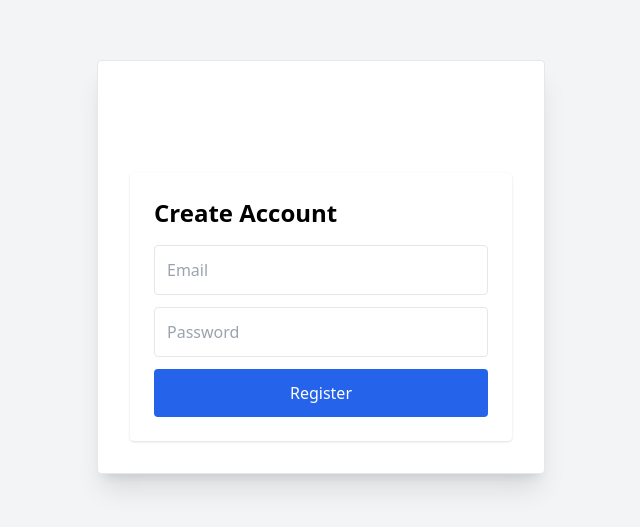
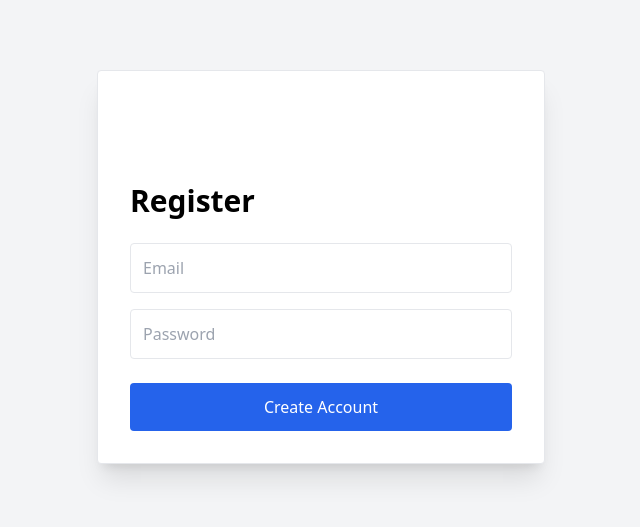
Before and after one commit to brettkues/cardealer-ai, a Next.js app: page /register in a window 1280 px wide. Shown: the part 133-660 px from the top of the page, without its empty margins (319-959 px from the left). Built offline with nearby package versions, Linux system fonts and the light colour scheme.

Commit message:
Update page.js

```diff
--- a/app/(auth)/register/page.js
+++ b/app/(auth)/register/page.js
@@ -7,50 +7,48 @@ import { createUserWithEmailAndPassword } from "firebase/auth";
 export default function RegisterPage() {
   const [email, setEmail] = useState("");
   const [password, setPassword] = useState("");
-  const [error, setError] = useState("");
-  const [message, setMessage] = useState("");
+  const [status, setStatus] = useState("");
 
-  async function registerUser() {
-    setError("");
-    setMessage("");
+  const register = async () => {
+    try {
+      setStatus("Creating account...");
 
-    try {
       await createUserWithEmailAndPassword(auth, email, password);
-      setMessage("Account created successfully. You may log in.");
+
+      setStatus("Account created. You can now log in.");
     } catch (err) {
-      setError(err.message);
+      setStatus(err.message);
     }
-  }
+  };
 
   return (
-    <div className="max-w-md mx-auto mt-20 p-6 bg-white shadow rounded">
-      <h1 className="text-2xl font-semibold mb-4">Create Account</h1>
+    <div className="max-w-md mx-auto pt-20">
+      <h1 className="text-3xl font-semibold mb-6">Register</h1>
 
       <input
         type="email"
-        className="w-full p-3 border rounded mb-3"
         placeholder="Email"
+        className="block w-full p-3 border rounded mb-4"
         value={email}
         onChange={(e) => setEmail(e.target.value)}
       />
 
       <input
         type="password"
-        className="w-full p-3 border rounded mb-3"
         placeholder="Password"
+        className="block w-full p-3 border rounded mb-6"
         value={password}
         onChange={(e) => setPassword(e.target.value)}
       />
 
       <button
-        onClick={registerUser}
+        onClick={register}
         className="w-full bg-blue-600 text-white py-3 rounded hover:bg-blue-700"
       >
-        Register
+        Create Account
       </button>
 
-      {error && <p className="text-red-600 mt-3">{error}</p>}
-      {message && <p className="text-green-600 mt-3">{message}</p>}
+      {status && <p className="mt-4">{status}</p>}
     </div>
   );
 }
```
